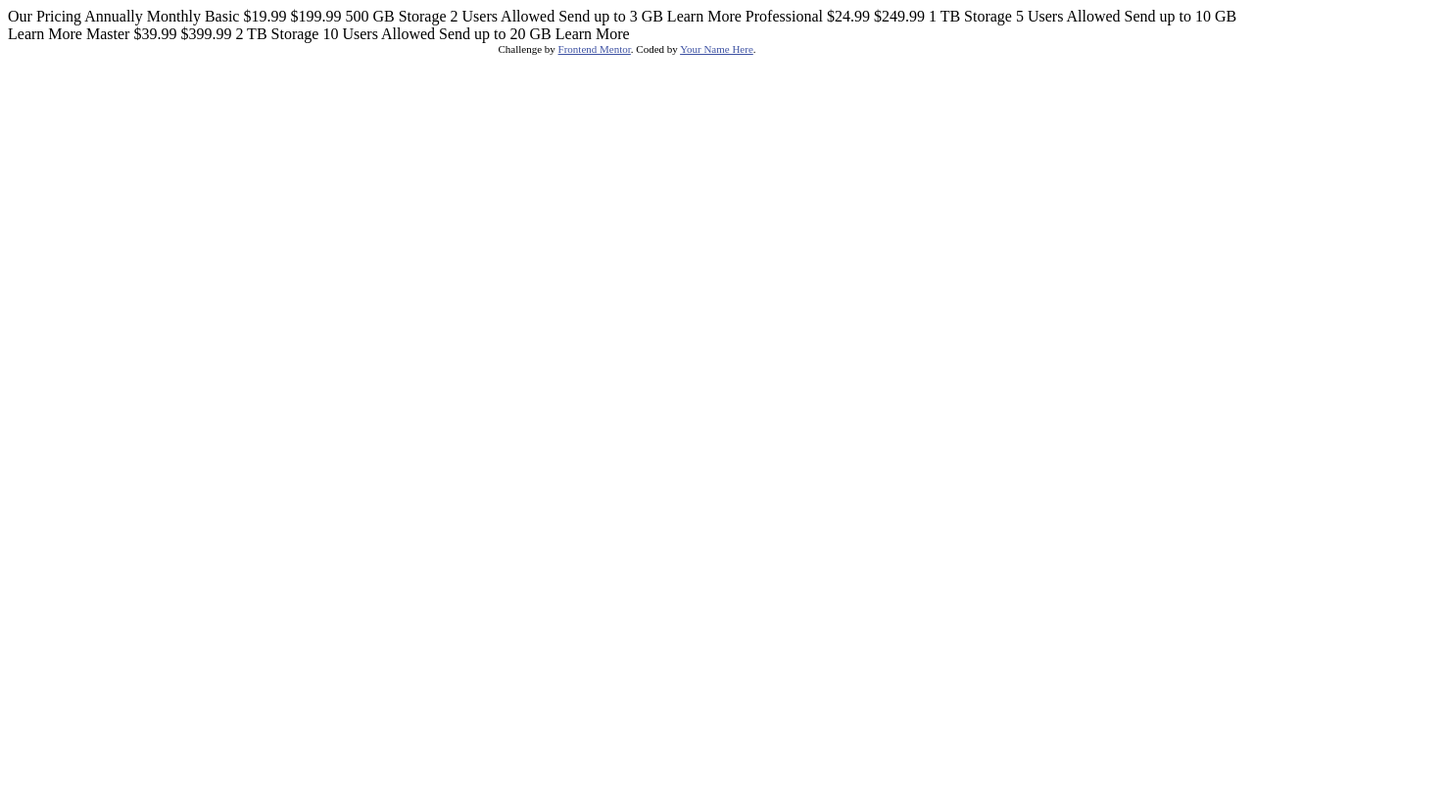
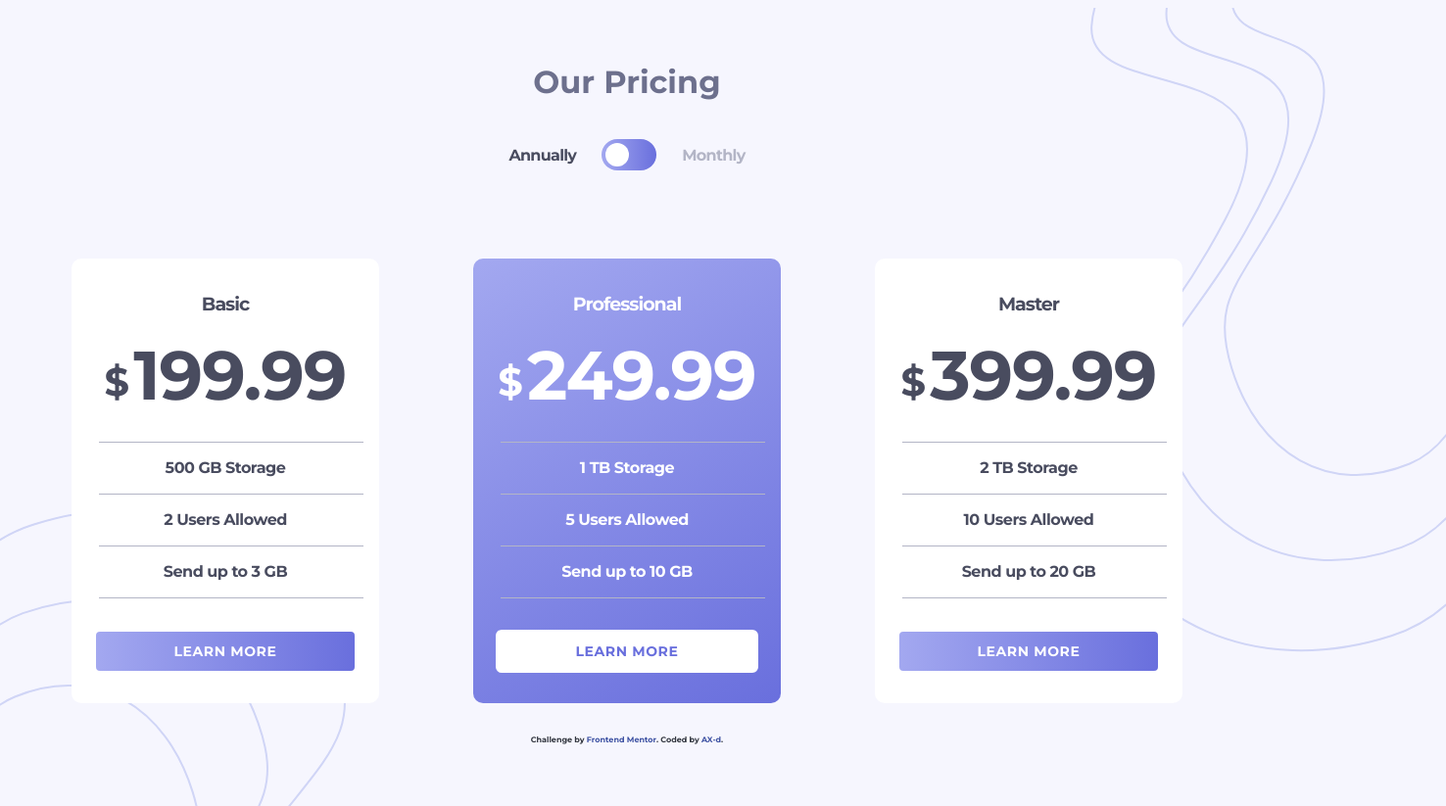
Before and after one commit to ax-d/FM14--junior, a plain HTML site: page index.html in a window 1280 px wide. Shown: the whole page at 98% size, 1476 px wide, since content can reach past the window. Before the commit the page ends 800 px from the top, so only its background shows below. Drawn offline with Linux system fonts and the light colour scheme.

Commit message:
desktop_commit

```diff
--- a/css/style.css
+++ b/css/style.css
@@ -1,226 +1,364 @@
 *,
 *::before,
-*::after{box-sizing:border-box;}
-
-/* start page__header  */
-/* end page__header */
-/* start page__content */
-/* end page__content */
-/* start page__footer */
-/* end page__footer */
-
-a{text-decoration:none; color:inherit; cursor:pointer;background-color: transparent;}
-button{background-color:transparent; color:inherit; border-width:0; padding:0; cursor:pointer;}
-figure{margin:0;}
-input::-moz-focus-inner {border:0; padding:0; margin:0;}
-ul, ol, dd{margin:0; padding:0; list-style:none;}
-p{margin:0;}
-cite {font-style:normal;}
-fieldset{border-width:0; padding:0; margin:0;}
-
-html{
-  font-size: 16px;
+*::after {
+  box-sizing: border-box;
 }
 
-body {
-  /*font-family: 'Poppins', sans-serif;*/
-  font-family: -apple-system, BlinkMacSystemFont, 'Segoe UI', 'Roboto', 'Oxygen', 'Ubuntu', 'Fira Sans', 'Droid Sans', 'Helvetica Neue', sans-serif;
-  font-size: 1rem;
-  font-weight: 400;
-  line-height: 1.3em;
-  color: #222;
+:root {
+  /* Primary colors */
+
+  /* Linear Gradient: hsl(236, 72%, 79%) to hsl(237, 63%, 64%) */
+
+  /* Neutral colors */
+
+  --very-light-grayish-blue: hsl(240, 80%, 98%);
+  --light-grayish-blue: hsl(234, 14%, 74%);
+  --grayish-blue: hsl(234, 13%, 49%);
+  --dark-grayish-blue: hsl(232, 13%, 33%);
+  --white: hsl(0, 0%, 100%);
+  --purple: hsl(237, 63%, 64%);
+
 }
 
-html {
-  -webkit-text-size-adjust: 100%; /* 2 */
+.page {
+  font-family: 'Montserrat', sans-serif;
+  font-weight: 700;
+  background: var(--very-light-grayish-blue);
+  margin: 0;
+  padding: 0;
+  min-width: 375px;
+  color: var(--grayish-blue);
 }
 
-body {
-  margin: 0;
-}
-
-main {
-  display: block;
-}
-
-b,
-strong {
-  font-weight: bolder;
-}
-
-img {
-  border-style: none;
-}
-
-button,
-input,
-optgroup,
-select,
-textarea {
-  font-family: inherit; /* 1 */
-  font-size: 100%; /* 1 */
-  line-height: 1.15em; /* 1 */
-  margin: 0; /* 2 */
-}
-
-button,
-input { /* 1 */
-  overflow: visible;
-}
-
-button,
-select { /* 1 */
-  text-transform: none;
-}
-
-button,
-[type="button"],
-[type="reset"],
-[type="submit"] {
-  -webkit-appearance: button;
-}
-
-button::-moz-focus-inner,
-[type="button"]::-moz-focus-inner,
-[type="reset"]::-moz-focus-inner,
-[type="submit"]::-moz-focus-inner {
-  border-style: none;
-  padding: 0;
-}
-
-button:-moz-focusring,
-[type="button"]:-moz-focusring,
-[type="reset"]:-moz-focusring,
-[type="submit"]:-moz-focusring {
-  outline: 1px dotted ButtonText;
-}
-
-fieldset {
-  padding: 0.35em 0.75em 0.625em;
-}
-
-textarea {
-  overflow: auto;
-}
-
-[type="checkbox"],
-[type="radio"] {
-  box-sizing: border-box; /* 1 */
-  padding: 0; /* 2 */
-}
-
-[type="number"]::-webkit-inner-spin-button,
-[type="number"]::-webkit-outer-spin-button {
-  height: auto;
-}
-
-[type="search"] {
-  -webkit-appearance: textfield; /* 1 */
-  outline-offset: -2px; /* 2 */
-}
-
-[type="search"]::-webkit-search-decoration {
-  -webkit-appearance: none;
-}
-
-::-webkit-file-upload-button {
-  -webkit-appearance: button; /* 1 */
-  font: inherit; /* 2 */
-}
-
-/**********************************************************************************/
-
-.container {
-  max-width: 1200px;
+.wrapper {
+  display: flex;
+  flex-direction: column;
   margin: 0 auto;
 }
 
-
-
-section:nth-child(odd) {
-  background: lightgray;
+.wrapper--page {
+  position: relative;
+  overflow: hidden;
 }
 
-/*******************************************************************************/
-input, textarea {
-  font-size: 1em;
+.wrapper--page::before {
+  position: absolute;
+  top: -35px;
+  right: -196px;
+  content: '';
+  background: url('../img/bg-top.svg') no-repeat;
+  display: inline-block;
+  width: 375px;
+  height: 658px;
+  z-index: -100;
+  overflow: hidden;
 }
 
-label, small, caption {
-  font-size: .8em;
-  opacity: 70%;
+.-disabled {
+  display: none;
 }
 
-h1 {
-  font-size: 3.33em;
-  letter-spacing: -.045em;
+.-blueTransition {
+  background: linear-gradient(to right, hsl(236, 72%, 79%), hsl(237, 63%, 64%));
+  color: var(--white);
 }
 
-h2 {
-  font-size: 2.44em;
-  letter-spacing: -.035em;
-}
-h3 {
-  font-size: 1.96em;
-  letter-spacing: -.025em;
+.-blueTransitionInverted {
+  background: linear-gradient(330deg, hsl(237, 63%, 64%) 0%, hsl(236, 72%, 79%) 100%);
+  color: var(--white);
 }
 
-h4 {
-  font-size: 1.56em;
-  letter-spacing: -.015em;
+.-white {
+  background: hsl(0, 0%, 100%);
+  color: var(--dark-grayish-blue);
 }
 
-h5 {
-  font-size: 1.25em;
+.-purpleText {
+  color: var(--purple);
 }
 
-h1,h2,h3,h4,h5 {
-  line-height: 1.2em;
-  margin-top: .3em;
+.link {
+  text-decoration: none;
+}
+
+/* start page__header  */
+.wrapper--header {
+  margin-top: 43px;
+}
+
+.title--header {
+  text-align: center;
+  margin-bottom: 39px;
+}
+
+.m-toggleSelect {
+  display: flex;
+  align-items: center;
+  margin: 0 auto;
+}
+
+.copy--header {
+  margin: 0 26px;
+  letter-spacing: -.7px;
+  color: var(--light-grayish-blue);
+}
+
+.-selected {
+  color: var(--dark-grayish-blue);
+}
+
+/* start toggleSlider */
+.m-toggleSlider {
+  --sliderWidth: 56px;
+  --sliderHeight: 32px;
+  --sliderSpacer: calc(var(--sliderHeight) / 4);
+  display: inline-block;
+  position: relative;
+  width: var(--sliderWidth);
+  height: var(--sliderHeight);
+}
+
+.a-toggle {
+  display: none;
+}
+
+.a-toggleBox {
+  background: linear-gradient(to right, hsl(236, 72%, 79%), hsl(237, 63%, 64%));
+  position: absolute;
+  cursor: pointer;
+  top: 0;
+  right: 0;
+  bottom: 0;
+  left: 0;
+  transition: .4s;
+}
+
+.a-toggleBox:before {
+  content: '';
+  position: absolute;
+  display: block;
+  width: calc(var(--sliderHeight) - var(--sliderSpacer));
+  height: calc(var(--sliderHeight) - var(--sliderSpacer));
+  background: var(--white);
+  border-radius: 50px;
+  top: calc(var(--sliderSpacer) / 2);
+  left: calc(var(--sliderSpacer) / 2);
+  transition: .4s;
+}
+
+/* .a-toggle:checked+.a-toggleBox {
+  background: linear-gradient(to right, hsl(236, 72%, 79%), hsl(237, 63%, 64%));
+} */
+
+.a-toggle:checked+.a-toggleBox:before {
+  right: calc(var(--sliderSpacer) / 2);
+  left: unset;
+}
+
+.-round {
+  border-radius: calc(var(--sliderHeight) / 2);
+}
+
+/* end toggleSlider */
+/* end page__header */
+/* start page__content */
+.wrapper--content {
+  margin-top: 80px;
+  align-items: center;
+}
+
+/* start article - tile */
+.m-tile {
+  margin-bottom: 32px;
+  width: 372px;
+}
+
+.wrapper--tile {
+  width: 87%;
+  border-radius: 10px;
+  align-items: center;
+  padding-bottom: 31px;
+}
+
+.tile__header {
+  font-size: 1.1875rem;
+  margin-top: 35px;
+  letter-spacing: -1px;
+}
+
+.tile__value {
+  font-size: 4.375rem;
+  letter-spacing: -1px;
+  margin: 2px 0 26px 0;
+}
+
+.tile__value small {
+  font-size: 2.5rem;
+  vertical-align: middle;
+  padding: 0 5px 12px 0;
+}
+
+.tile__copy {
+  letter-spacing: -.5px;
+  align-self: stretch;
+  text-align: center;
+  margin-bottom: 18px;
+  position: relative;
+}
+
+.tile__copy:nth-child(even)::before {
+  position: absolute;
+  top: -17px;
+  left: 28px;
+  content: '';
+  width: 270px;
+  height: 1px;
+  background: var(--light-grayish-blue);
+}
+
+.tile__copy:nth-child(even)::after {
+  position: absolute;
+  top: 36px;
+  left: 28px;
+  content: '';
+  width: 270px;
+  height: 1px;
+  background: var(--light-grayish-blue);
+}
+
+.tile__link {
+  font-size: .875rem;
+  letter-spacing: .6px;
   text-transform: uppercase;
-  font-weight:inherit;
+  padding: 11px 79px;
+  border: 2px solid white;
+  border-radius: 6px;
+  margin-top: 32px;
+  position: relative;
+}
+
+/* end article - tile  */
+/* end page__content */
+/* start page__footer */
+.attribution {
+  font-size: .5rem;
+  text-align: center;
+  color: rgb(50, 54, 63);
+}
+
+.attribution a {
+  color: hsl(228, 45%, 44%);
+}
+
+/* end page__footer */
+
+@media only screen and (min-width: 1100px) {
+  .wrapper--page {
+    overflow: unset;
+  }
+
+  .wrapper--page::after {
+    position: absolute;
+    bottom: -63px;
+    left: 0;
+    content: '';
+    background: url('../img/bg-bottom.svg') no-repeat;
+    display: inline-block;
+    width: 353px;
+    height: 304px;
+    z-index: -100;
+  }
+
+  .wrapper--content {
+    margin-top: 90px;
+    flex-direction: row;
+    justify-content: space-evenly;
+  }
+
+  .content__tile {
+    width: 360px;
+  }
+
+  .a-toggleBox:hover {
+    background: var(--grayish-blue);
+    transition: unset;
   }
 
 
-/* voor kleinere schermen
-
-label, small, caption {
-  font-size: .83em;
-  opacity: 70%;
+  .tile__link {
+    position: relative;
   }
 
-h1 {
-  font-size: 2.49em;
+  .tile__link.-blueTransition:hover {
+    color: var(--purple);
+    background: var(--white);
+    border: 2px solid var(--purple);
+    border-radius: 5px;
   }
 
-h2 {
-  font-size: 2.07em;
-}
-h3 {
-  font-size: 1.73em;
+  .tile__link.-white:hover {
+    color: var(--white);
+    background: transparent;
+    border: 2px solid var(white);
+    border-radius: 5px;
   }
 
-h4 {
-  font-size: 1.44em;
 }
 
-h5 {
-  font-size: 1.2em;
+@media only screen and (min-width: 1440px) {
+  .wrapper--page::before {
+    top: -50px;
+    right: 0;
+    overflow: unset;
   }
 
-/* start page__header  */
-/* end page__header */
-/* start page__content */
-/* start article - hero */
-/* end article - hero  */
-/* start article - grow */
-/* end article - grow */
-/* start article - flowing */
-/* end article - flowing  */
-/* start article - users  */
-/* end article - users */
-/* start article - build  */
-/* end article - build */
-/* end page__content */
-/* start page__footer */
-/* end page__footer */
+  .wrapper--header {
+    margin-top: 50px;
+  }
+
+  .wrapper--content {
+    justify-content: center;
+    max-width: 1440px;
+  }
+
+  .wrapper--tile {
+    margin: 0;
+    width: unset;
+    box-shadow: 0 4px 43px -27px var(--dark-grayish-blue);
+  }
+
+  .content__tile:first-child .wrapper--tile {
+    border-top-right-radius: unset;
+    border-bottom-right-radius: unset;
+    margin-top: -24px;
+  }
+
+  .content__tile:last-child .wrapper--tile {
+    border-top-left-radius: unset;
+    border-bottom-left-radius: unset;
+    margin-top: -24px;
+  }
+
+  .content__tile {
+    width: 24.5%;
+  }
+
+  .content__tile:nth-child(even) .wrapper--tile {
+    margin-top: -25px;
+    padding: 25px 0 54px 0;
+  }
+
+  .tile__header {
+    margin-top: 32px;
+  }
+
+  .tile__copy:nth-child(even)::before,
+  .tile__copy:nth-child(even)::after {
+    left: 30px;
+    width: 288px;
+  }
+
+  .tile__link {
+    padding: 13px 91px;
+  }
+}
--- a/index.html
+++ b/index.html
@@ -1,52 +1,125 @@
 <!DOCTYPE html>
 <html lang="en">
+
 <head>
   <meta charset="UTF-8">
-  <meta name="viewport" content="width=device-width, initial-scale=1.0"> <!-- displays site properly based on user's device -->
+  <meta name="viewport" content="width=device-width, initial-scale=1.0">
+  <!-- displays site properly based on user's device -->
 
-  <link rel="icon" type="image/png" sizes="32x32" href="./images/favicon-32x32.png">
+  <link rel="icon" type="image/png" sizes="32x32" href="./img/favicon-32x32.png">
+  <link href="https://fonts.googleapis.com/css2?family=Montserrat:wght@700&display=swap" rel="stylesheet">
+  <link rel="stylesheet" href="/css/style.css">
+  <title>Frontend Mentor | Pricing Component with Toggle</title>
+</head>
 
-  <title>Frontend Mentor | [Challenge Name Here]</title>
+<body class="page">
+  <div class="wrapper--page">
+    <header class="page__header">
+      <div class="wrapper wrapper--header">
 
-  <!-- Feel free to remove these styles or customise in your own stylesheet 👍 -->
-  <style>
-    .attribution { font-size: 11px; text-align: center; }
-    .attribution a { color: hsl(228, 45%, 44%); }
-  </style>
-</head>
-<body>
+        <h1 class="title--header">
+          Our Pricing
+        </h1>
+        <div class="m-toggleSelect">
+          <p class="copy--header -selected">
+            Annually
+          </p>
+          <div class="m-toggleSlider">
+            <label for="checkbox" class="a-switch">
+              <input type="checkbox" id="checkbox" class="a-toggle">
+              <div class="a-toggleBox -round">
+              </div>
+            </label>
+          </div>
+          <p class="copy--header">
+            Monthly
+          </p>
+        </div>
+      </div>
+    </header>
 
-  Our Pricing
-  Annually
-  Monthly
-
+    <main class="page__content">
+      <div class="wrapper wrapper--content">
+        <article class="content__tile m-tile">
+          <div class="wrapper wrapper--tile -white">
+            <h2 class="tile__header a-header">
               Basic
-  &dollar;19.99
-  &dollar;199.99
+            </h2>
+            <h3 class="tile__value -disabled">
+              <small>&dollar;</small>19.99
+            </h3>
+            <h3 class="tile__value">
+              <small>&dollar;</small>199.99
+            </h3>
+            <p class="tile__copy">
               500 GB Storage
+            </p>
+            <p class="tile__copy">
               2 Users Allowed
+            </p>
+            <p class="tile__copy">
               Send up to 3 GB
-  Learn More
-
+            </p>
+            <a href="#" class="link tile__link -blueTransition">Learn More</a>
+          </div>
+        </article>
+        <article class="content__tile m-tile">
+          <div class="wrapper wrapper--tile -blueTransitionInverted">
+            <h2 class="tile__header">
               Professional
-  &dollar;24.99
-  &dollar;249.99
+            </h2>
+            <h3 class="tile__value -disabled">
+              <small>&dollar;</small>24.99
+            </h3>
+            <h3 class="tile__value">
+              <small>&dollar;</small>249.99
+            </h3>
+            <p class="tile__copy">
               1 TB Storage
+            </p>
+            <p class="tile__copy">
               5 Users Allowed
+            </p>
+            <p class="tile__copy">
               Send up to 10 GB
-  Learn More
-
+            </p>
+            <a href="" class="link tile__link -white -purpleText">Learn More</a>
+          </div>
+        </article>
+        <article class="content__tile m-tile">
+          <div class="wrapper wrapper--tile -white">
+            <h2 class="tile__header">
               Master
-  &dollar;39.99
-  &dollar;399.99
+            </h2>
+            <h3 class="tile__value -disabled">
+              <small>&dollar;</small>39.99
+            </h3>
+            <h3 class="tile__value">
+              <small>&dollar;</small>399.99
+            </h3>
+            <p class="tile__copy">
               2 TB Storage
+            </p>
+            <p class="tile__copy">
               10 Users Allowed
+            </p>
+            <p class="tile__copy">
               Send up to 20 GB
-  Learn More
+            </p>
+            <a href="#" class="link tile__link -blueTransition">Learn More</a>
+          </div>
+        </article>
+      </div>
+    </main>
+    <footer class="page__footer">
 
       <div class="attribution">
-    Challenge by <a href="https://www.frontendmentor.io?ref=challenge" target="_blank">Frontend Mentor</a>.
-    Coded by <a href="#">Your Name Here</a>.
+        Challenge by <a href="https://www.frontendmentor.io?ref=challenge" target="_blank" class="link">Frontend Mentor</a>.
+        Coded by <a href="#" class="link">AX-d</a>.
       </div>
+    </footer>
+  </div>
+  <script src="/js/main.js"></script>
 </body>
+
 </html>
--- a/js/main.js
+++ b/js/main.js
@@ -0,0 +1,15 @@
+const toggleState = document.querySelector('.a-toggle');
+const tileValue = document.querySelectorAll('.tile__value');
+const toggleSelect = document.querySelectorAll('.copy--header');
+
+toggleState.addEventListener('change', function () {
+
+    for (let tileCount = 0; tileCount < tileValue.length; tileCount++) {
+        tileValue[tileCount].classList.toggle('-disabled');
+    }
+
+    for (let i = 0; i < toggleSelect.length; i++) {
+        toggleSelect[i].classList.toggle('-selected');
+    }
+
+});
```
Lines whose indentation alone changed are shown as unchanged.
